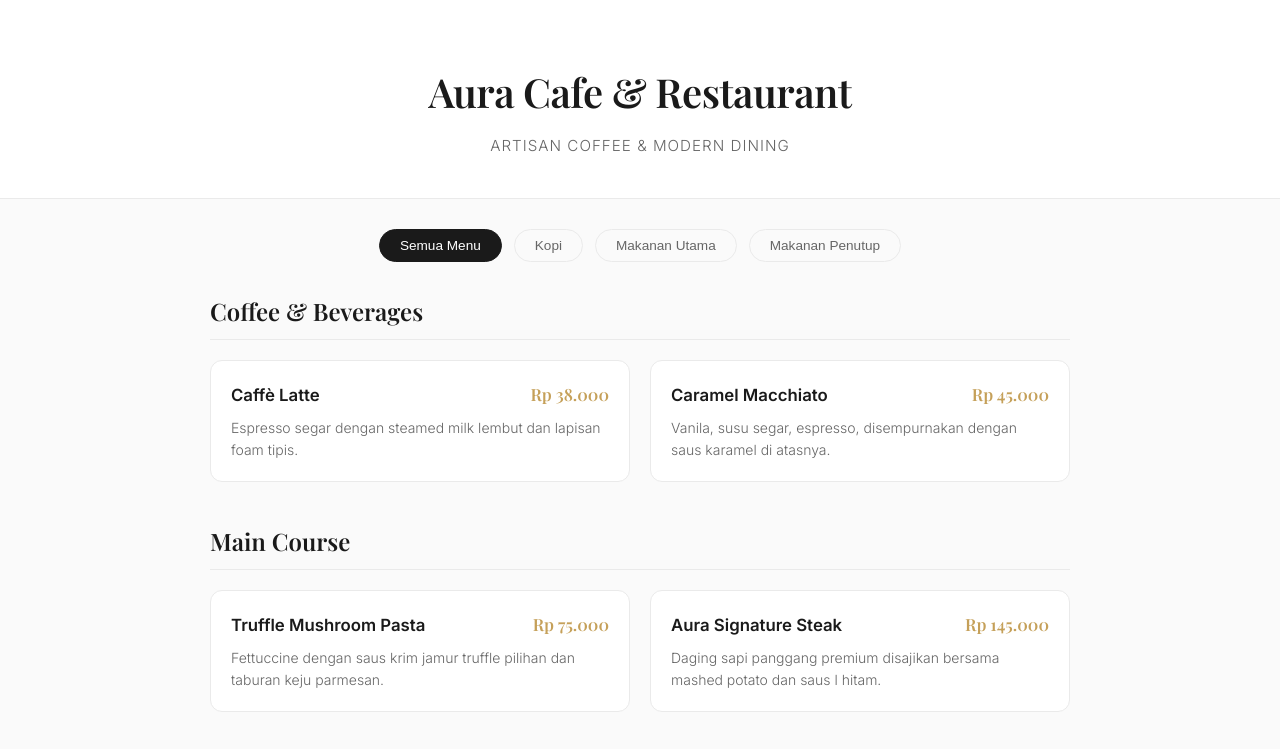
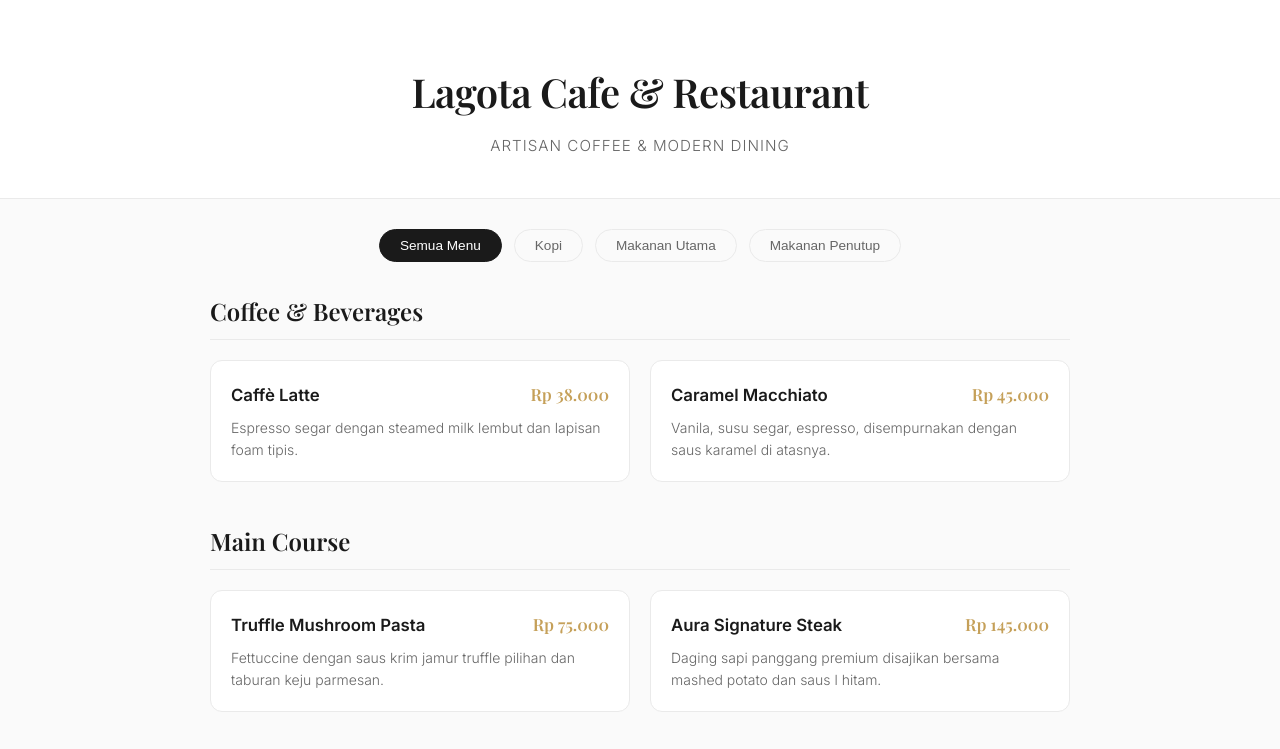
Before and after one commit to Gaw-Dev/MenuLagota, a plain HTML site: page Index.html in a window 1280 px wide. Shown: the top 749 px of the page. Drawn offline with nearby package versions, Linux system fonts and the light colour scheme; a web font is replaced by a local one.

Commit message:
Replace Aura Cafe with Lagota Cafe in Index.html

```diff
--- a/Index.html
+++ b/Index.html
@@ -3,7 +3,7 @@
 <head>
     <meta charset="UTF-8">
     <meta name="viewport" content="width=device-width, initial-scale=1.0">
-    <title>Aura Cafe & Restaurant - Menu</title>
+    <title>Lagota Cafe & Restaurant - Menu</title>
     <!-- Google Fonts: Inter & Playfair Display -->
     <link href="https://fonts.googleapis.com/css2?family=Inter:wght@300;400;500;600&family=Playfair+Display:ital,wght@0,500;0,600;1,400&display=swap" rel="stylesheet">
     <style>
@@ -171,7 +171,7 @@
 <body>
 
     <header>
-        <h1>Aura Cafe & Restaurant</h1>
+        <h1>Lagota Cafe & Restaurant</h1>
         <p>Artisan Coffee & Modern Dining</p>
     </header>
 
```
